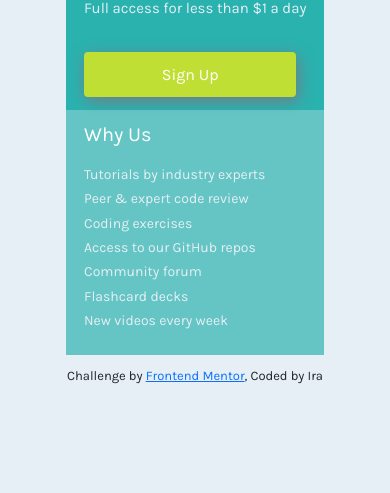
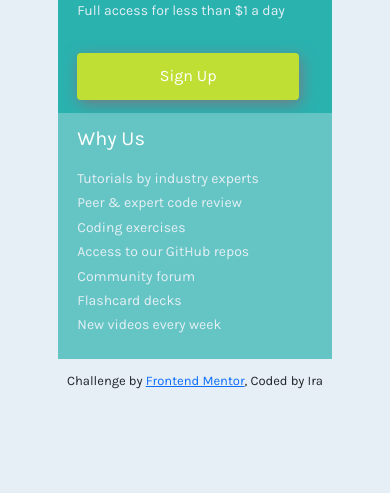
Before and after one commit to iraagyanti/Single-Price-Page, a plain HTML site: page index.html in a window 390 px wide. Shown: the part 351-844 px from the top of the page. Drawn offline with nearby package versions, Linux system fonts and the light colour scheme.

Commit message:
Update styles.css

```diff
--- a/styles.css
+++ b/styles.css
@@ -85,7 +85,7 @@ h3 {
 @media screen and (max-width: 500px) and (min-width: 300px) {
     /* Main Content Box */
     .content-box {
-        padding: 5% 20% 3%;
+        padding: 5% 18% 3%;
     }
 
 /*     h3 {
@@ -97,15 +97,9 @@ h3 {
     } */
 
     /* Pricing Box Section */
-/*     .pricing-title {
-        font-size: 16px;
+    .price-message {
+        font-size: 14px;
     }
-    .price {
-        font-size: 1.5rem;
-    }
-    .price-message {
-        font-size: 13px;
-    }  */
 
     /* Perks Box Section */
 /*     .perks p {
```
